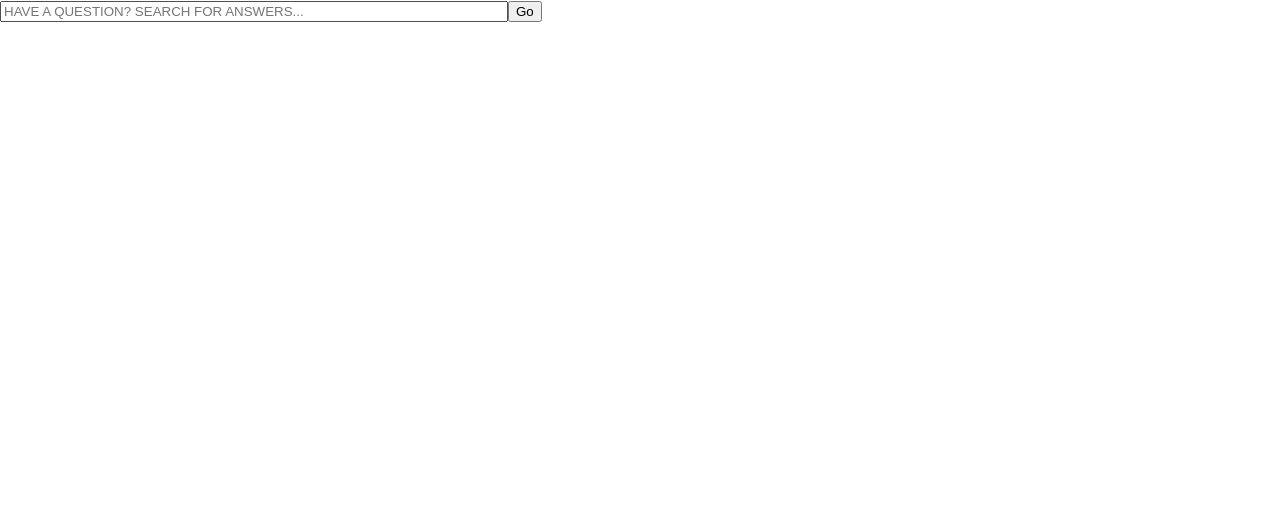
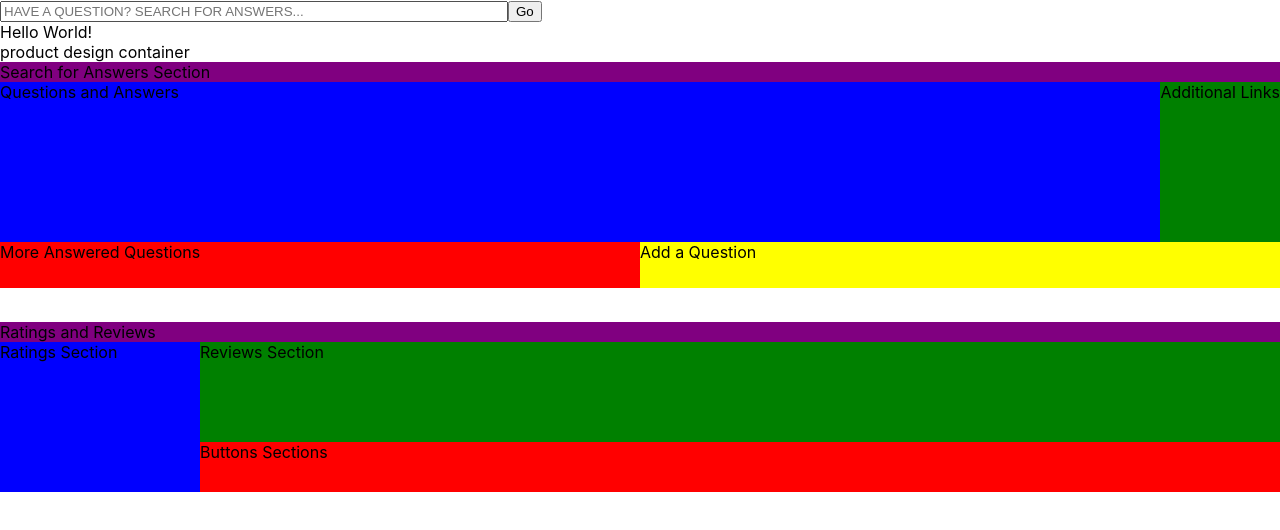
Before and after one commit to FE-Three/project-catwalk-v3, a React (Create React App) app in the folder my-app/: page / in a window 1280 px wide. Shown: the top 530 px of the page. Built offline with nearby package versions, Linux system fonts and the light colour scheme; no server answers.

Commit message:
questions and answers CSS complete

```diff
--- a/my-app/src/App.jsx
+++ b/my-app/src/App.jsx
@@ -37,6 +37,25 @@ class App extends React.Component {
     return (
       <div>
         <QuestionsAnswers questionsAndAnswers={this.state.data}/>
+      <div className="container">
+        Hello World!
+        <div className="productdesignContainer">product design container </div>
+        <div id="qaContainerOne">
+          <div class='searchBar'>Search for Answers Section</div>
+          <div class='questionAnswer'>Questions and Answers</div>
+          <div class='extraLinks'>Additional Links</div>
+        </div>
+        <div id='qaContainerTwo'>
+          <div class='moreAnsweredQuestions'>More Answered Questions</div>
+          <div class='addQuestions'>Add a Question</div>
+        </div>
+        <div id="ratingsReviewsContainer">
+          <div class="title">Ratings and Reviews</div>
+          <div class="ratings">Ratings Section</div>
+          <div class="reviews">Reviews Section</div>
+          <div class="buttons">Buttons Sections</div>
+        </div>
+        </div>
       </div>
     )
   }
--- a/my-app/src/index.css
+++ b/my-app/src/index.css
@@ -38,3 +38,49 @@ code {
   grid-area: buttons;
   background-color: red;
 }
+
+#qaContainerOne {
+  display: grid;
+  width: 100%;
+  grid-template-areas:   "searchBar searchBar"
+                         "questionAnswer extraLinks"
+                         "moreAnsweredQuestions addQuestions";
+
+  grid-template-rows: 5fr 40fr;
+  grid-template-columns: 1fr;
+}
+
+#qaContainerOne .searchBar {
+  grid-area: searchBar;
+  background-color: purple;
+}
+
+#qaContainerOne .questionAnswer {
+  grid-area: questionAnswer;
+  background-color: blue;
+}
+
+#qaContainerOne .extraLinks {
+  grid-area: extraLinks;
+  background-color: green;
+}
+
+#qaContainerTwo {
+  display: grid;
+  width: 100%;
+  height: 80px;
+  grid-template-areas:   "moreAnsweredQuestions addQuestions";
+
+  grid-template-rows: 4fr 3fr;
+  grid-template-columns: 2fr 2fr;
+}
+
+#qaContainerTwo .moreAnsweredQuestions {
+  grid-area: moreAnsweredQuestions;
+  background-color: red;
+}
+
+#qaContainerTwo .addQuestions {
+  grid-area: addQuestions;
+  background-color: yellow;
+}
```
